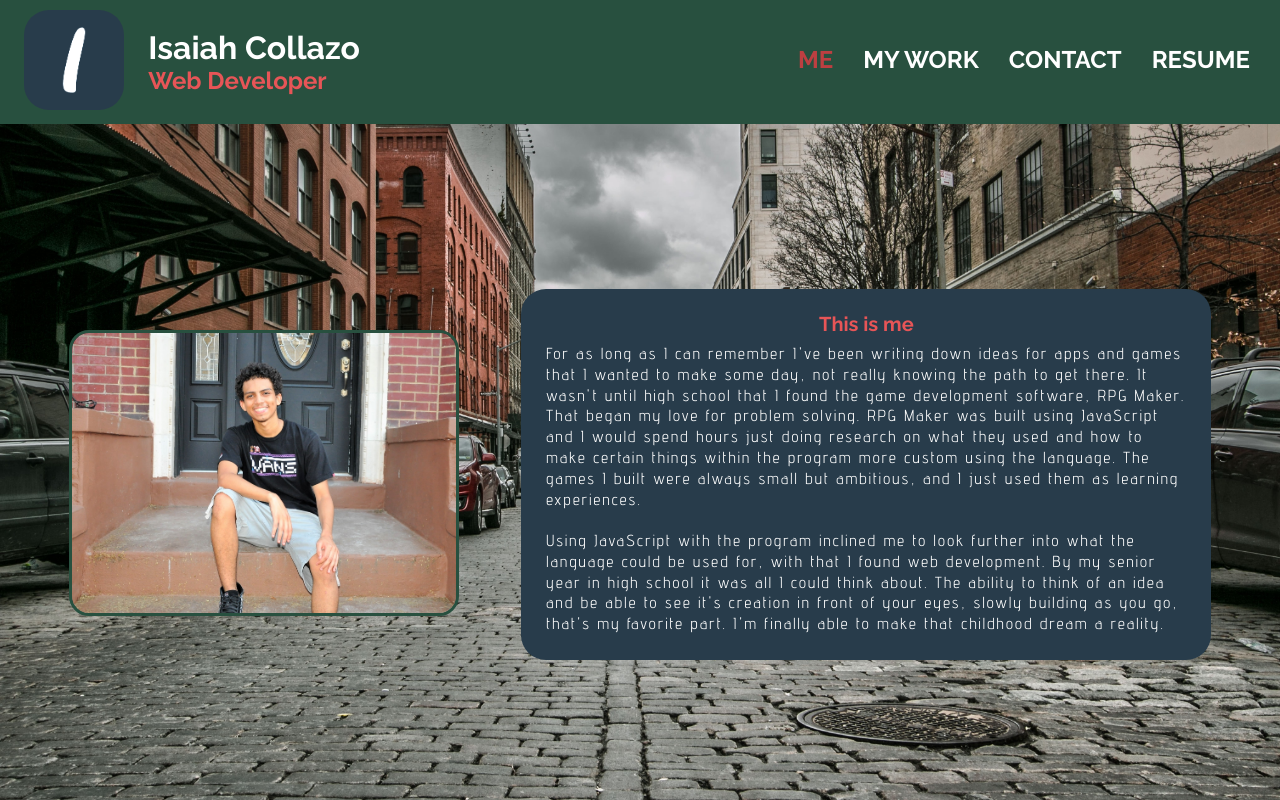
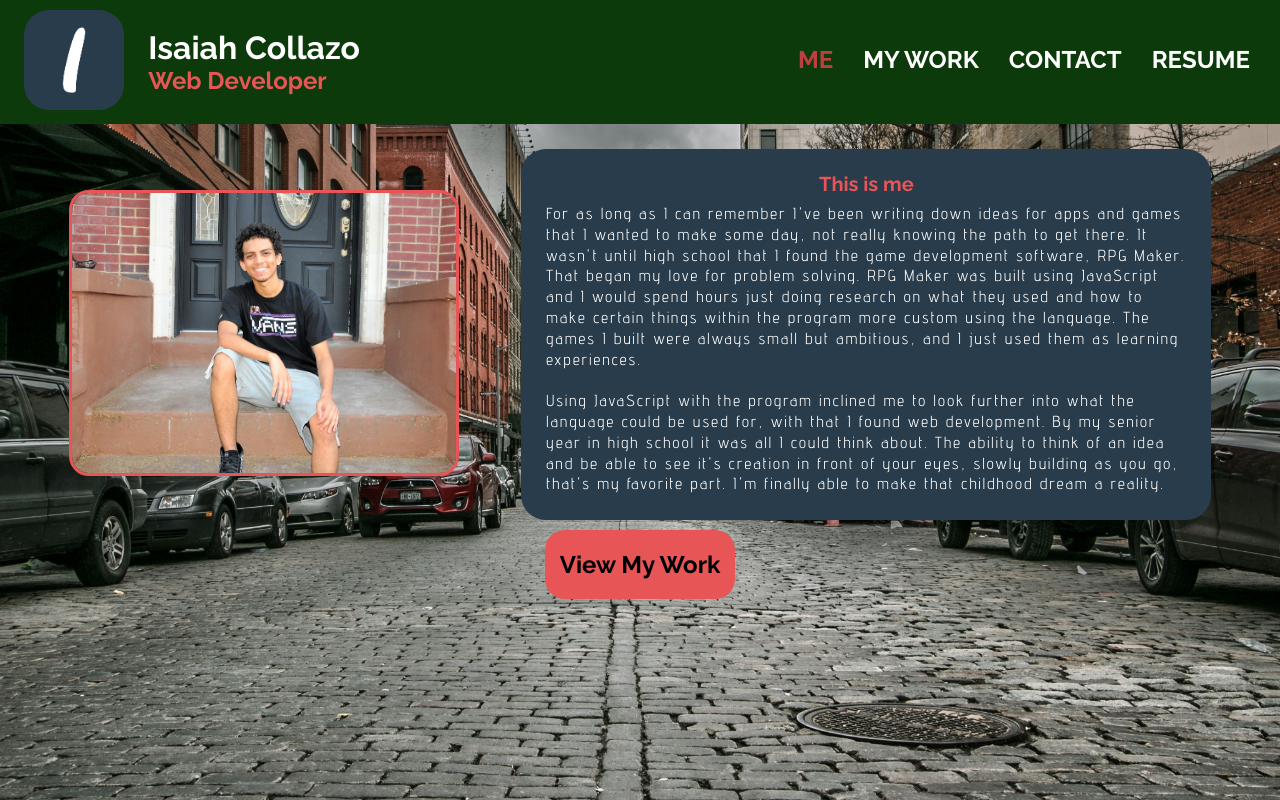
Before and after one commit to IsaiahCollazo99/portfolio-site, a React (Create React App) app in the folder isaiah-collazo/: page / in a window 1280 px wide. Built offline with nearby package versions, Linux system fonts and the light colour scheme.

Commit message:
update home page css

```diff
--- a/isaiah-collazo/src/components/home/Home.js
+++ b/isaiah-collazo/src/components/home/Home.js
@@ -1,6 +1,7 @@
 import React from 'react';
 import isaiah from '../../assets/image_me.jpg';
 import '../../css/home/home.css';
+import { Link } from 'react-router-dom';
 
 const Home = () => {
     return (
@@ -26,6 +27,9 @@ const Home = () => {
 
                 </div>
             </div>
+            <Link to="/projects" className="callToAction">
+                <button>View My Work</button>
+            </Link>
         </div>
     )
 }
--- a/isaiah-collazo/src/css/header/header.css
+++ b/isaiah-collazo/src/css/header/header.css
@@ -11,7 +11,7 @@
     color: white;
     font-family: 'Raleway', sans-serif;
     z-index: 100;
-    background-color: #28503F;
+    background-color: #0D3A0B;
     align-items: center;
 }
 
--- a/isaiah-collazo/src/css/home/home.css
+++ b/isaiah-collazo/src/css/home/home.css
@@ -1,6 +1,7 @@
 .homePageContainer {
     width: 100%;
     display: flex;
+    flex-direction: column;
     height: 100%;
 }
 
@@ -10,20 +11,23 @@
     flex-direction: row;
     justify-content: space-evenly;
     justify-self: center;
-    height: fit-content;
     align-self: center;
+    align-items: center;
 }
 
 .aboutMe a {
     width: 30%;
-    height: fit-content;
-    align-self: center;
 }
 
 .aboutMeImg {
     width: 100%;
-    border: 3px solid #28503F;
+    border: 3px solid #e75557;
     border-radius: 20px;
+    transition: 0.3s ease-in-out;
+}
+
+.aboutMeImg:hover {
+    border: 3px solid #ff292c;
 }
 
 .aboutMeText {
@@ -31,10 +35,8 @@
     background-color: #283c4b;
     color: white;
     padding: 25px;
-    height: 240px;
     overflow: scroll;
     border-radius: 25px;
-    height: 100%;
 }
 
 .aboutMeTitle {
@@ -49,6 +51,27 @@
 .aboutMePgraph {
     letter-spacing: 2px;
     line-height: 130%;
+}
+
+.homePageContainer .callToAction {
+    align-self: center;
+}
+
+.homePageContainer .callToAction button {
+    font-family: 'Raleway';
+    color: black;
+    margin-top: 10px;
+    font-size: 24px;
+    padding: 20px 15px;
+    border-radius: 20px;
+    background-color: #e75557;
+    border: none;
+    transition: ease-in-out 0.3s;
+}
+
+.homePageContainer .callToAction button:hover {
+    cursor: pointer;
+    background-color: #ff292c;
 }
 
 @media only screen and (max-width: 1200px) {
--- a/isaiah-collazo/src/css/navBar/navBar.css
+++ b/isaiah-collazo/src/css/navBar/navBar.css
@@ -16,8 +16,8 @@
 
 .navLink {
     color: white;
-    background-color: #28503F;
-    border-bottom: 4px solid #28503F;
+    background-color: #0D3A0B;
+    border-bottom: 4px solid #0D3A0B;
     padding: 10px 0;
     text-decoration: none;
     transition: 0.3s ease;
@@ -36,6 +36,6 @@
 
 .active:hover {
     color: #bd3f41;
-    border-bottom: 4px solid #28503F;
+    border-bottom: 4px solid #0D3A0B;
     padding: 10px 0px;
 }
```
